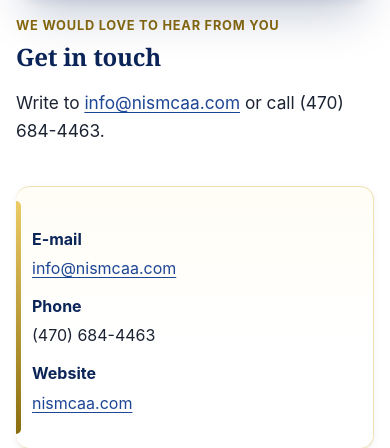
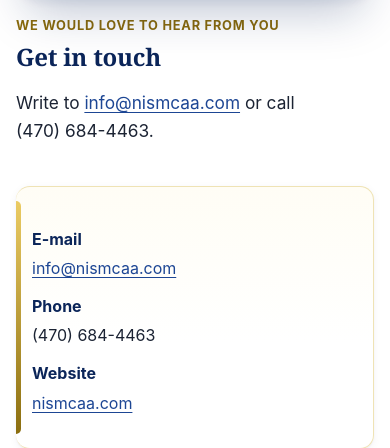
Before and after one commit to koralimage-debug/nismcaa-meeting-room, a Node server app: page /contact in a window 390 px wide. Shown: the part 549-997 px from the top of the page. Run offline with Node 20, Linux system fonts and the light colour scheme; data comes from the database, SQL or seed files in the repository; some libraries are stand-ins or nearby versions.

Commit message:
Keep phone number on one line in contact blurbs

```diff
--- a/views/contact.ejs
+++ b/views/contact.ejs
@@ -1,6 +1,6 @@
 <%- include('partials/head') %>
 <h1>Contact us</h1>
-<%- include('partials/split', { img: 'meeting-room-top.jpg', alt: 'NISMCAA team meeting in front of a world map', icon: 'send', kicker: 'We would love to hear from you', title: 'Get in touch', body: 'Write to <a href="mailto:info@nismcaa.com">info@nismcaa.com</a> or call ' + PHONE + '.' }) %>
+<%- include('partials/split', { img: 'meeting-room-top.jpg', alt: 'NISMCAA team meeting in front of a world map', icon: 'send', kicker: 'We would love to hear from you', title: 'Get in touch', body: 'Write to <a href="mailto:info@nismcaa.com">info@nismcaa.com</a> or call <span style="white-space:nowrap">' + PHONE + '</span>.' }) %>
 <div class="card gold"><dl class="kv">
   <dt>E-mail</dt><dd><a href="mailto:info@nismcaa.com">info@nismcaa.com</a></dd>
   <dt>Phone</dt><dd><%= PHONE %></dd>
--- a/views/home.ejs
+++ b/views/home.ejs
@@ -56,7 +56,7 @@
 </div></div>
 
 <%- include('partials/split', { img: 'meeting-virtual.jpg', alt: 'Team in a virtual video meeting', icon: 'video', flip: true, kicker: 'For sponsors and vendors', title: 'Join our meetings as a guest', body: 'Working with NISMCAA as a sponsor or a vendor? Ask for guest access and join meetings online.', href: '/guests', label: 'Open the guest area' }) %>
-<%- include('partials/split', { img: 'meeting-room-top.jpg', alt: 'NISMCAA team meeting in front of a world map', icon: 'send', kicker: 'Contact us', title: 'We would love to hear from you', body: 'Write to <a href="mailto:info@nismcaa.com">info@nismcaa.com</a> or call ' + PHONE + '.', href: '/contact', label: 'Contact details' }) %>
+<%- include('partials/split', { img: 'meeting-room-top.jpg', alt: 'NISMCAA team meeting in front of a world map', icon: 'send', kicker: 'Contact us', title: 'We would love to hear from you', body: 'Write to <a href="mailto:info@nismcaa.com">info@nismcaa.com</a> or call <span style="white-space:nowrap">' + PHONE + '</span>.', href: '/contact', label: 'Contact details' }) %>
 <%- include('partials/door') %>
 <%- include('partials/foot', { footBand: true }) %>
 <% } %>
```
